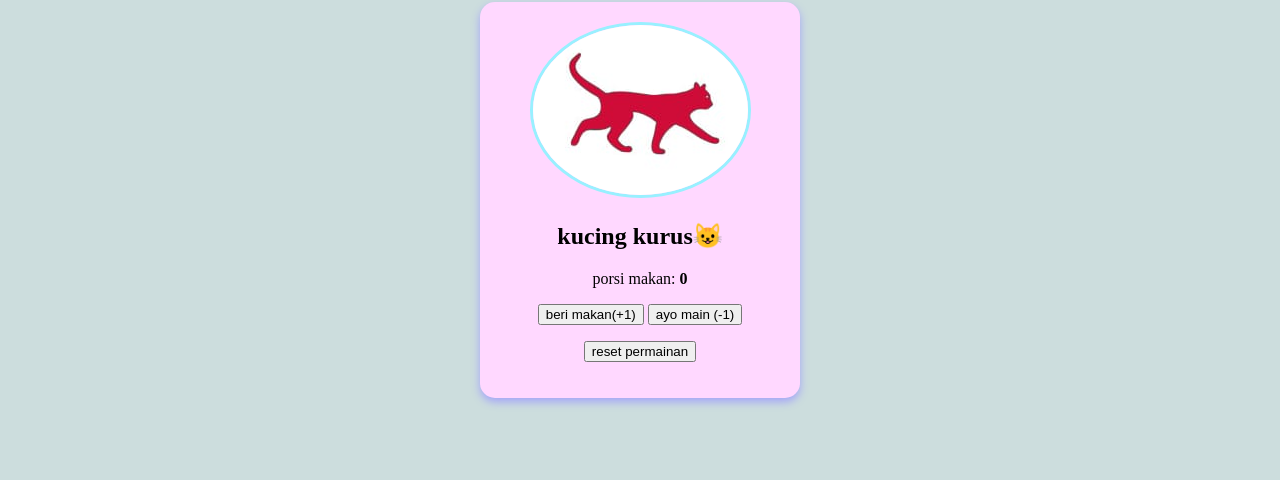
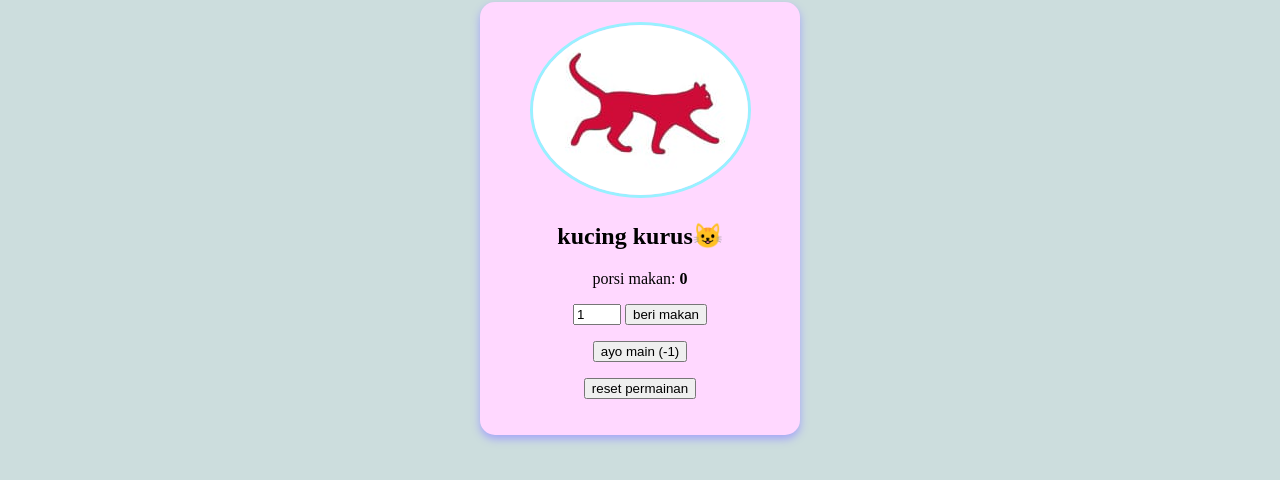
Before and after one commit to nurulanjani227-collab/latihan2-, a plain HTML site: page minigame.html in a window 1280 px wide. Shown: the part 124-604 px from the top of the page. Drawn offline with Linux system fonts and the light colour scheme.

Commit message:
menambah fitur porsi makan custom

```diff
--- a/minigame.html
+++ b/minigame.html
@@ -25,14 +25,17 @@
     <h2 id="status-kucing">kucing kurus😺</h2>
     <p>porsi makan: <b id="teks-porsi">0</b></p>
 
-    <button onclick="beriMakan()">beri makan(+1)</button>
+    <p>
+      <input type="number" name="" id="input-makanan" value="1">
+      <button onclick="beriMakan()">beri makan</button>
+    </p>
+
     <button onclick="ajakmain()">ayo main (-1)</button>
 
     <p>
       <button onclick="reset()">reset permainan</button>
     </p>
   </div>
-
   <!-- hubungkan ke file javascript terpisah -->
   <script src="minigame.js"></script>
 </body>
--- a/minigame.js
+++ b/minigame.js
@@ -3,8 +3,14 @@
 let porsi = 0
 
 function beriMakan() {
-  // tambah porsi makan +1
-  porsi = porsi + 1
+// 1. ambil teks dari input angka kotak teks
+let teksInput = document. getElementById('input-makanan').value
+
+// 2. ubah string menjadi angka
+let jumlahmakanan = Number(teksInput)
+
+// 3. operasi penjumlahan angka
+porsi = porsi + jumlahmakanan
 
   updatetampilan()
 }
--- a/style.css
+++ b/style.css
@@ -101,3 +101,7 @@
        padding: 0px;
        line-height: 0.5;
     }
+
+    #input-makanan{
+       width: 3em;
+    }
```
